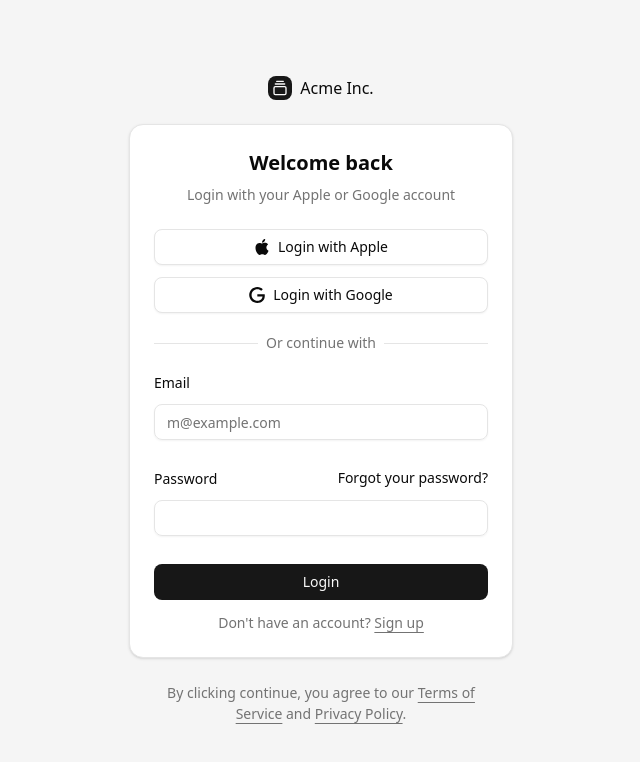
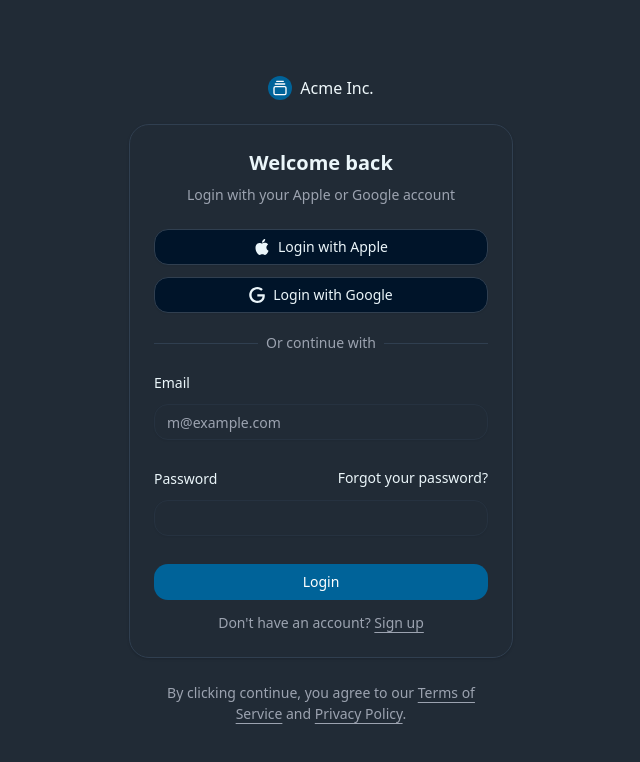
Before and after one commit to AQUAS-mission/aquas-logging, a Next.js app in the folder frontend/: page /login in a window 1280 px wide. Shown: the top 762 px of the page, without its empty margins (319-959 px from the left). Built offline with nearby package versions, Linux system fonts and the light colour scheme.

Commit message:
use theme from main aquas site

```diff
--- a/frontend/app/globals.css
+++ b/frontend/app/globals.css
@@ -44,38 +44,57 @@
 }
 
 :root {
-  --radius: 0.625rem;
-  --background: oklch(1 0 0);
-  --foreground: oklch(0.145 0 0);
-  --card: oklch(1 0 0);
-  --card-foreground: oklch(0.145 0 0);
-  --popover: oklch(1 0 0);
-  --popover-foreground: oklch(0.145 0 0);
-  --primary: oklch(0.205 0 0);
-  --primary-foreground: oklch(0.985 0 0);
-  --secondary: oklch(0.97 0 0);
-  --secondary-foreground: oklch(0.205 0 0);
-  --muted: oklch(0.97 0 0);
-  --muted-foreground: oklch(0.556 0 0);
-  --accent: oklch(0.97 0 0);
-  --accent-foreground: oklch(0.205 0 0);
-  --destructive: oklch(0.577 0.245 27.325);
-  --border: oklch(0.922 0 0);
-  --input: oklch(0.922 0 0);
-  --ring: oklch(0.708 0 0);
+  /* Darker, sleeker ocean-inspired color scheme */
+  --primary: oklch(47.99% 0.1158 242.91); /* #006B95 Deep Ocean Blue */
+  --primary-foreground: oklch(100% 0 0); /* White */
+
+  --secondary: oklch(67.82% 0.1467 162.93); /* #00B38A Muted Seafoam Green */
+  --secondary-foreground: oklch(100% 0 0); /* White */
+
+  --accent: oklch(90.23% 0.1534 94.8); /* #FFE156 Eco Yellow */
+  --accent-foreground: oklch(23.93% 0 0); /* Almost Black */
+
+  --background: oklch(18.75% 0.0518 249.04); /* #0D1B2A Midnight Navy */
+  --foreground: oklch(97.32% 0.0104 219.59); /* #F5F9FA Soft White-Blue */
+
+  --card: oklch(28.46% 0.0246 251.11); /* #1B263B Slate Blue-Grey */
+  --card-foreground: oklch(96.61% 0.0129 221.43); /* Light text */
+
+  --popover: oklch(28.46% 0.0246 251.11); /* Slate Blue-Grey */
+  --popover-foreground: oklch(96.61% 0.0129 221.43); /* Light text */
+
+  --muted: oklch(28.46% 0.0246 251.11); /* Slate Blue-Grey */
+  --muted-foreground: oklch(71.4% 0.0205 262.98); /* #CBD5E1 Steel Gray */
+
+  --border: oklch(36.19% 0.0355 251.94); /* Darker border */
+  --input: oklch(31.25% 0.0301 252.62); /* Darker input background */
+  --ring: oklch(47.99% 0.1158 242.91); /* Primary for focus rings */
+
+  --destructive: oklch(63.58% 0.2088 25.41); /* Red for errors */
+  --destructive-foreground: oklch(100% 0 0); /* White */
+
+  /* Surface variants */
+  --surface: oklch(28.46% 0.0246 251.11); /* #1B263B Slate Blue-Grey */
+  --surface-foreground: oklch(96.61% 0.0129 221.43); /* Light text */
+
+  --radius: 1rem;
+
+  /* Sidebar variables for compatibility */
+  --sidebar-background: oklch(28.46% 0.0246 251.11);
+  --sidebar-foreground: oklch(97.32% 0.0104 219.59);
+  --sidebar-primary: oklch(47.99% 0.1158 242.91);
+  --sidebar-primary-foreground: oklch(100% 0 0);
+  --sidebar-accent: oklch(36.19% 0.0355 251.94);
+  --sidebar-accent-foreground: oklch(97.32% 0.0104 219.59);
+  --sidebar-border: oklch(36.19% 0.0355 251.94);
+  --sidebar-ring: oklch(47.99% 0.1158 242.91);
+
   --chart-1: oklch(0.646 0.222 41.116);
   --chart-2: oklch(0.6 0.118 184.704);
   --chart-3: oklch(0.398 0.07 227.392);
   --chart-4: oklch(0.828 0.189 84.429);
   --chart-5: oklch(0.769 0.188 70.08);
-  --sidebar: oklch(0.985 0 0);
-  --sidebar-foreground: oklch(0.145 0 0);
-  --sidebar-primary: oklch(0.205 0 0);
-  --sidebar-primary-foreground: oklch(0.985 0 0);
-  --sidebar-accent: oklch(0.97 0 0);
-  --sidebar-accent-foreground: oklch(0.205 0 0);
-  --sidebar-border: oklch(0.922 0 0);
-  --sidebar-ring: oklch(0.708 0 0);
+  --sidebar: oklch(28.46% 0.0246 251.11);
 }
 
 .dark {
--- a/frontend/components/app-sidebar.tsx
+++ b/frontend/components/app-sidebar.tsx
@@ -32,6 +32,7 @@
   SidebarMenuButton,
   SidebarMenuItem,
 } from "@/components/ui/sidebar"
+import { ShipIcon } from "lucide-react"
 
 const data = {
   user: {
@@ -161,7 +162,7 @@
               className="data-[slot=sidebar-menu-button]:!p-1.5"
             >
               <a href="#">
-                <IconInnerShadowTop className="!size-5" />
+                <ShipIcon className="!size-5" />
                 <span className="text-base font-semibold">AQUAS</span>
               </a>
             </SidebarMenuButton>
```
